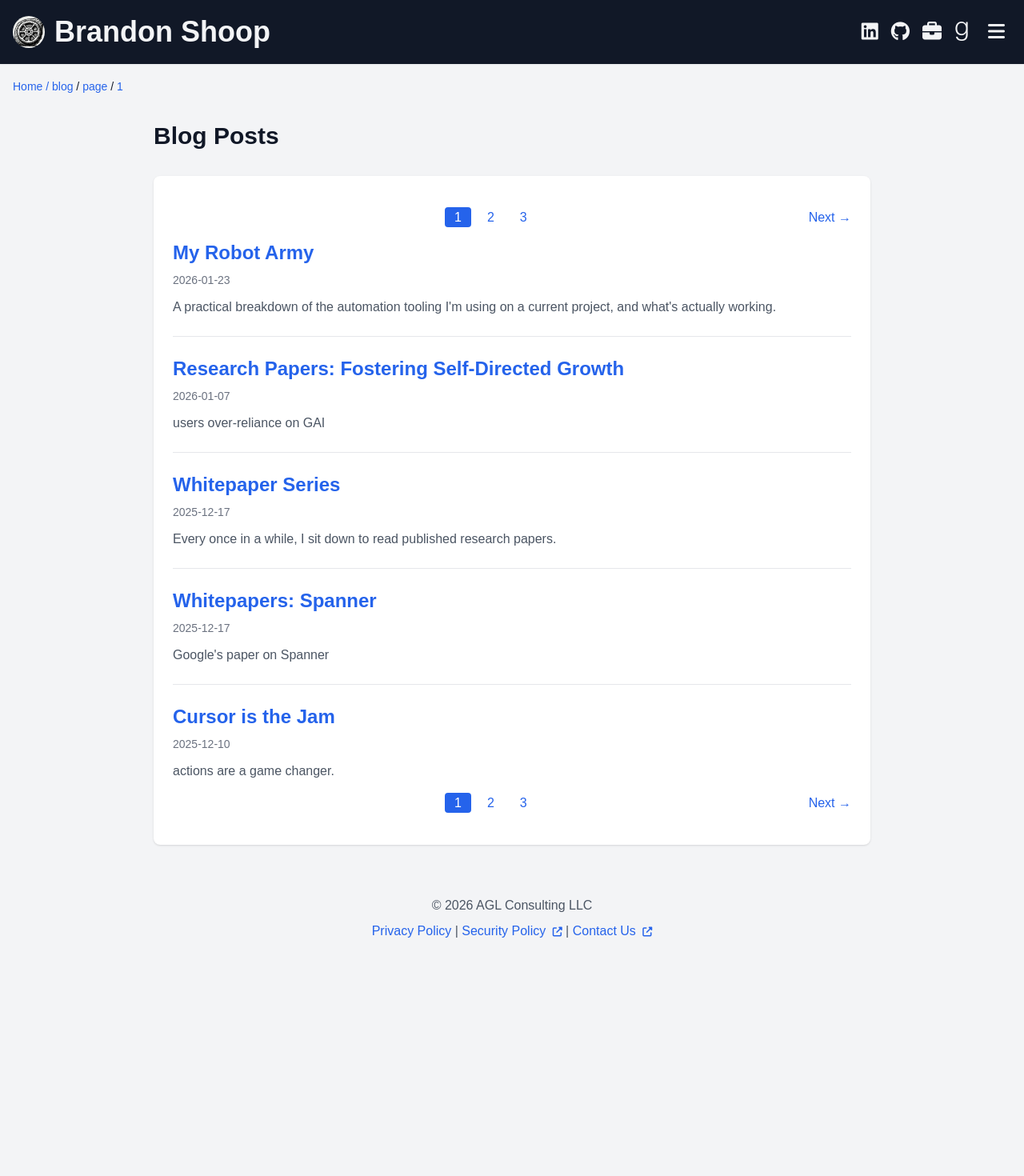
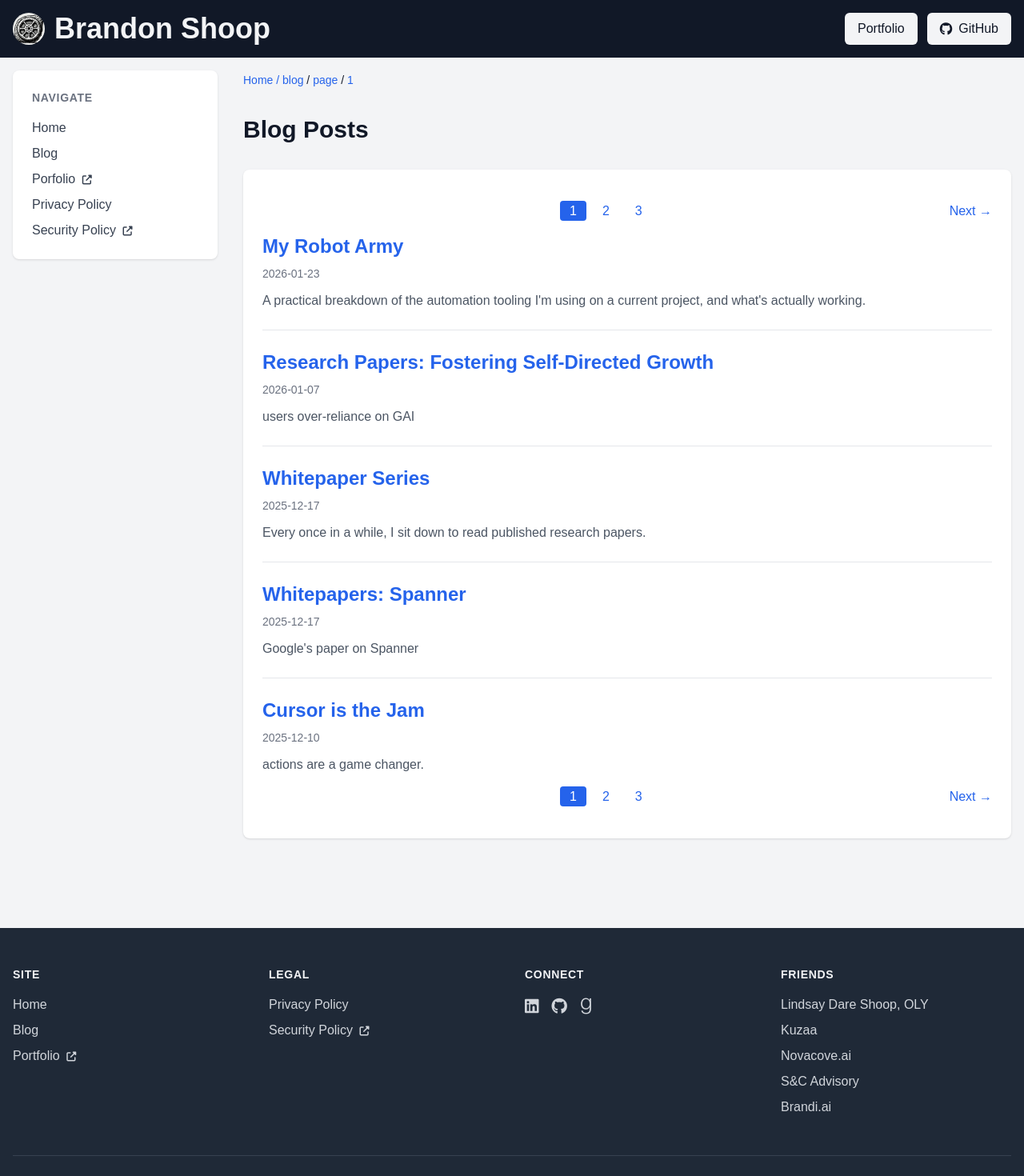
Before and after one commit to 1shooperman/1shooperman.github.io, a Next.js app: page /blog/page/1 in a window 1280 px wide. Shown: the top 1470 px of the page at 80% size. Before the commit the page ends 1192 px from the top, so only its background shows below. Built offline with nearby package versions, Linux system fonts and the light colour scheme; no server answers.

Commit message:
feat: nav links, new footer, cleaner masthead

```diff
--- a/src/app/blog/[slug]/page.tsx
+++ b/src/app/blog/[slug]/page.tsx
@@ -32,7 +32,7 @@ export default async function BlogPostPage({ params }: { params: Params }) {
 
   if (!post) {
     return (
-      <div className="max-w-4xl mx-auto py-8">
+      <div className="max-w-7xl mx-auto py-8">
         <h1 className="text-3xl font-bold mb-8">Post Not Found</h1>
         <p>The requested post could not be found.</p>
       </div>
@@ -54,7 +54,7 @@ export default async function BlogPostPage({ params }: { params: Params }) {
   const isoDate = dateObj.toISOString();
 
   return (
-    <div className="max-w-4xl mx-auto py-8">
+    <div className="max-w-7xl mx-auto py-8">
       <script
         type="application/ld+json"
         dangerouslySetInnerHTML={{ __html: JSON.stringify(articleSchema) }}
--- a/src/app/blog/page/[page]/page.tsx
+++ b/src/app/blog/page/[page]/page.tsx
@@ -33,7 +33,7 @@ export default async function BlogPostPage({ params }: { params: Params }) {
   const breadcrumbSchema = generateBreadcrumbSchemaForPath(`/blog/page/${page}`);
 
   return (
-    <div className="max-w-4xl mx-auto py-8">
+    <div className="max-w-7xl mx-auto py-8">
       <script
         type="application/ld+json"
         dangerouslySetInnerHTML={{ __html: JSON.stringify(breadcrumbSchema) }}
--- a/src/app/layout.tsx
+++ b/src/app/layout.tsx
@@ -64,12 +64,148 @@ export default function RootLayout({ children }: { children: React.ReactNode })
               />
               <span className="text-4xl font-bold text-gray-100">Brandon Shoop</span>
             </Link>
-            <div className="flex items-center space-x-4">
+            <div className="flex items-center gap-3">
+              <a
+                href="https://aglflorida.com/projects"
+                target="_blank"
+                rel="noopener noreferrer"
+                className="inline-flex items-center gap-2 px-4 py-2 bg-gray-100 text-gray-900 font-medium rounded-md hover:bg-gray-200 transition"
+                aria-label="Portfolio (opens in new tab)"
+              >
+                Portfolio
+              </a>
+              <a
+                href="https://github.com/1shooperman?tab=repositories"
+                target="_blank"
+                rel="noopener noreferrer"
+                className="inline-flex items-center gap-2 px-4 py-2 bg-gray-100 text-gray-900 font-medium rounded-md hover:bg-gray-200 transition"
+                aria-label="GitHub (opens in new tab)"
+              >
+                <i className="fab fa-github" aria-hidden="true"></i>
+                GitHub
+              </a>
+            </div>
+          </div>
+        </header>
+        <main className="max-w-7xl mx-auto p-4">
+          <div className="flex flex-col lg:flex-row gap-8">
+            <aside className="w-full lg:w-64 shrink-0 order-2 lg:order-1" aria-label="Site navigation">
+              <nav className="bg-white p-6 rounded-lg shadow sticky top-4">
+                <h2 className="text-sm font-semibold text-gray-500 uppercase tracking-wider mb-4">
+                  Navigate
+                </h2>
+                <ul className="space-y-2">
+                  <li>
+                    <Link href="/" className="text-gray-700 hover:text-gray-900 transition">
+                      Home
+                    </Link>
+                  </li>
+                  <li>
+                    <Link href="/blog/page/1" className="text-gray-700 hover:text-gray-900 transition">
+                      Blog
+                    </Link>
+                  </li>
+                  <li>
+                    <a
+                      href="https://aglflorida.com/projects"
+                      target="_blank"
+                      rel="noopener noreferrer"
+                      className="text-gray-700 hover:text-gray-900 transition"
+                      aria-label="Projects (opens in new tab)"
+                    >
+                      Porfolio <i className="fas fa-external-link-alt text-xs ml-1" aria-hidden="true"></i>
+                    </a>
+                  </li>
+                  <li>
+                    <Link href="/privacy" className="text-gray-700 hover:text-gray-900 transition">
+                      Privacy Policy
+                    </Link>
+                  </li>
+                  <li>
+                    <a
+                      href="https://aglflorida.com/security"
+                      target="_blank"
+                      rel="noopener noreferrer"
+                      className="text-gray-700 hover:text-gray-900 transition"
+                      aria-label="Security Policy (opens in new tab)"
+                    >
+                      Security Policy <i className="fas fa-external-link-alt text-xs ml-1" aria-hidden="true"></i>
+                    </a>
+                  </li>
+                </ul>
+              </nav>
+            </aside>
+            <div className="flex-1 min-w-0 order-1 lg:order-2">
+              <Breadcrumbs />
+              {children}
+            </div>
+          </div>
+        </main>
+        <footer className="mt-16 bg-gray-800 text-gray-300">
+          <div className="max-w-7xl mx-auto px-4 py-12">
+            <div className="grid grid-cols-2 md:grid-cols-4 gap-8">
+              <div>
+                <h3 className="text-sm font-semibold text-gray-100 uppercase tracking-wider mb-4">
+                  Site
+                </h3>
+                <ul className="space-y-2">
+                  <li>
+                    <Link href="/" className="hover:text-white transition">
+                      Home
+                    </Link>
+                  </li>
+                  <li>
+                    <Link href="/blog/page/1" className="hover:text-white transition">
+                      Blog
+                    </Link>
+                  </li>
+                  <li>
+                    <a
+                      href="https://aglflorida.com/projects"
+                      target="_blank"
+                      rel="noopener noreferrer"
+                      className="hover:text-white transition"
+                      aria-label="Projects (opens in new tab)"
+                    >
+                      Portfolio <i className="fas fa-external-link-alt text-xs ml-1" aria-hidden="true"></i>
+                    </a>
+                  </li>
+                </ul>
+              </div>
+              <div>
+                <h3 className="text-sm font-semibold text-gray-100 uppercase tracking-wider mb-4">
+                  Legal
+                </h3>
+                <ul className="space-y-2">
+                  <li>
+                    <Link href="/privacy" className="hover:text-white transition">
+                      Privacy Policy
+                    </Link>
+                  </li>
+                  <li>
+                    <a
+                      href="https://aglflorida.com/security"
+                      target="_blank"
+                      rel="noopener noreferrer"
+                      className="hover:text-white transition"
+                      aria-label="Security Policy (opens in new tab)"
+                    >
+                      Security Policy <i className="fas fa-external-link-alt text-xs ml-1" aria-hidden="true"></i>
+                    </a>
+                  </li>
+                </ul>
+              </div>
+              <div>
+                <h3 className="text-sm font-semibold text-gray-100 uppercase tracking-wider mb-4">
+                  Connect
+                </h3>
+                <div className="flex gap-4 mb-4">
                   <a
                     href="https://www.linkedin.com/in/brandonshoop/"
                     target="_blank"
                     rel="noopener noreferrer"
-                className="text-2xl text-gray-100 hover:text-gray-300"
+                    className="text-xl text-gray-300 hover:text-white transition"
+                    aria-label="LinkedIn"
                   >
                     <i className="fab fa-linkedin"></i>
                   </a>
@@ -77,92 +213,97 @@ export default function RootLayout({ children }: { children: React.ReactNode })
                     href="https://github.com/1shooperman/"
                     target="_blank"
                     rel="noopener noreferrer"
-                className="text-2xl text-gray-100 hover:text-gray-300"
+                    className="text-xl text-gray-300 hover:text-white transition"
+                    aria-label="GitHub"
                   >
                     <i className="fab fa-github"></i>
-              </a>
-              <a
-                href="https://aglflorida.com"
-                target="_blank"
-                rel="noopener noreferrer"
-                className="text-2xl text-gray-100 hover:text-gray-300"
-              >
-                <i className="fa fa-briefcase"></i>
                   </a>
                   <a
                     href="https://www.goodreads.com/user/show/59372161"
                     target="_blank"
                     rel="noopener noreferrer"
-                className="text-2xl text-gray-100 hover:text-gray-300"
+                    className="text-xl text-gray-300 hover:text-white transition"
+                    aria-label="Goodreads"
                   >
                     <i className="fab fa-goodreads-g"></i>
                   </a>
-              <div className="relative group">
-                <button
-                  className="text-2xl text-gray-100 hover:text-gray-300 p-2"
-                  aria-label="Navigation Menu"
-                >
-                  <i className="fas fa-bars"></i>
-                </button>
-                <div className="absolute right-0 top-[80%] pt-4 w-48 invisible group-hover:visible">
-                  <div className="bg-white rounded-lg shadow-lg py-2">
-                    <Link
-                      href="/"
-                      className="block px-4 py-2 text-gray-800 hover:bg-gray-100"
-                    >
-                      Home
-                    </Link>
-                    <Link
-                      href="/blog/page/1"
-                      className="block px-4 py-2 text-gray-800 hover:bg-gray-100"
-                    >
-                      Posts
-                    </Link>
+                </div>
+              </div>
+              <div>
+                <h3 className="text-sm font-semibold text-gray-100 uppercase tracking-wider mb-4">
+                  Friends
+                </h3>
+                <ul className="space-y-2">
+                  <li>
                     <a
-                      href="https://aglflorida.com/projects"
+                      href="https://www.lindsaydareshoop.com/"
                       target="_blank"
                       rel="noopener noreferrer"
-                      className="block px-4 py-2 text-gray-800 hover:bg-gray-100"
-                      aria-label="Projects (opens in new tab)"
+                      className="hover:text-white transition"
+                      aria-label="Lindsay Dare Shoop, OLY (opens in new tab)"
                     >
-                      Projects <i className="fas fa-external-link-alt text-xs ml-1" aria-hidden="true"></i>
+                      Lindsay Dare Shoop, OLY
+                    </a>
+                  </li>
+                  <li>
+                    <a
+                      href="https://wearekuzaa.com/"
+                      target="_blank"
+                      rel="noopener noreferrer"
+                      className="hover:text-white transition"
+                      aria-label="Kuzaa (opens in new tab)"
+                    >
+                      Kuzaa
+                    </a>
+                  </li>
+                  <li>
+                    <a
+                      href="https://inocula.novacove.ai/"
+                      target="_blank"
+                      rel="noopener noreferrer"
+                      className="hover:text-white transition"
+                      aria-label="Novacove.ai (opens in new tab)"
+                    >
+                      Novacove.ai
+                    </a>
+                  </li>
+                  <li>
+                    <a
+                      href="https://spark-code.com/"
+                      target="_blank"
+                      rel="noopener noreferrer"
+                      className="hover:text-white transition"
+                      aria-label="S&C Advisory (opens in new tab)"
+                    >
+                      S&C Advisory
+                    </a>
+                  </li>
+                  <li>
+                    <a
+                      href="https://mybrandi.ai/"
+                      target="_blank"
+                      rel="noopener noreferrer"
+                      className="hover:text-white transition"
+                      aria-label="Brandi.ai (opens in new tab)"
+                    >
+                      Brandi.ai
+                    </a>
+                  </li>
+                </ul>
+              </div>
+            </div>
+            <div className="mt-12 pt-8 border-t border-gray-700 text-center text-sm text-gray-500">
+              {'\u00A9'} {currentYear}{' '}
+              <a
+                href="https://aglflorida.com"
+                target="_blank"
+                rel="noopener noreferrer"
+                className="text-gray-500 hover:text-gray-400 underline transition"
+                aria-label="AGL Consulting LLC (opens in new tab)"
+              >
+                AGL Consulting LLC
               </a>
             </div>
-                </div>
-              </div>
-            </div>
-          </div>
-        </header>
-        <main className="max-w-7xl mx-auto p-4">
-          <Breadcrumbs />
-          {children}
-        </main>
-        <footer className="text-center py-4 text-gray-600">
-          <div>{'\u00A9'} {currentYear} AGL Consulting LLC</div>
-          <div className="mt-2">
-            <Link href="/privacy" className="text-blue-600 hover:text-blue-800">
-              Privacy Policy
-            </Link>
-            {" | "}
-            <a
-              href="https://aglflorida.com/security"
-              className="text-blue-600 hover:text-blue-800"
-              target="_blank"
-              rel="noopener noreferrer"
-              aria-label="Security Policy (opens in new tab)"
-            >
-              Security Policy <i className="fas fa-external-link-alt text-xs ml-1" aria-hidden="true"></i>
-            </a>
-            {" | "}
-            <a
-              href="https://aglflorida.com/contact"
-              className="text-blue-600 hover:text-blue-800"
-              target="_blank"
-              rel="noopener noreferrer"
-              aria-label="Contact Us (opens in new tab)"
-            >
-              Contact Us <i className="fas fa-external-link-alt text-xs ml-1" aria-hidden="true"></i>
-            </a>
           </div>
         </footer>
       </body>
```
Also changed, not shown: next.config.ts (+5 -2 lines), src/app/page.tsx (+1 -69 lines), 1 other file (tests, documents, lock files or other folders). Lines whose indentation alone changed are shown as unchanged.
